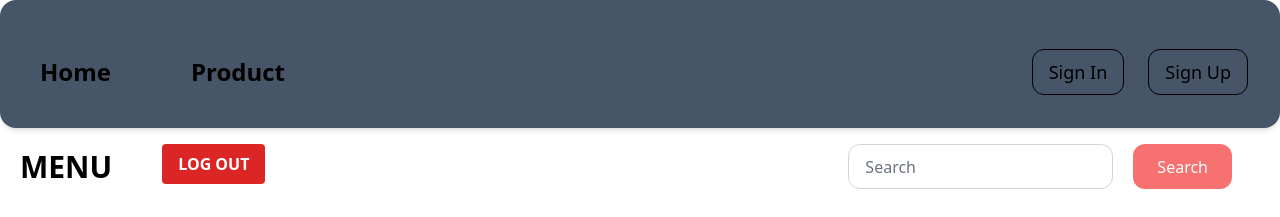
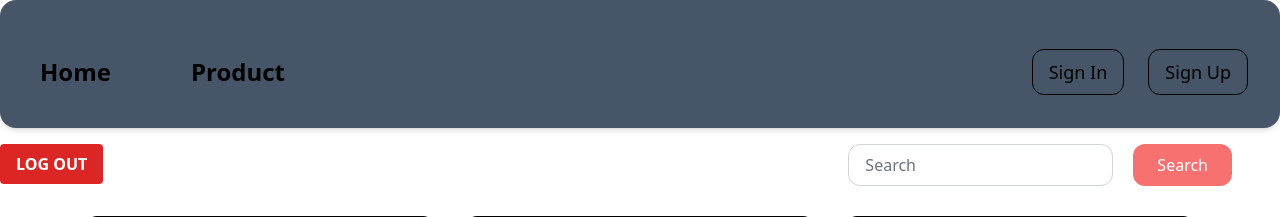
Before and after one commit to gaga-chituashvili/Final_Project_PY, a Django app: page /products/ in a window 1280 px wide. Shown: the top 217 px of the page. Run offline with Django 5.2, Linux system fonts and the light colour scheme; a user stored in the database is signed in; data comes from the database, SQL or seed files in the repository; style sheets or scripts are compiled from the project's sources; some libraries are stand-ins or nearby versions.

Commit message:
add_style

```diff
--- a/templates/base.html
+++ b/templates/base.html
@@ -4,7 +4,7 @@
   <head>
     <meta charset="UTF-8" />
     <meta name="viewport" content="width=viewport, initial-scale=1.0" />
-    <title>Document</title>
+    <title>GeoRestaurant</title>
     <link rel="stylesheet" href="{% static 'css/reset.css' %}">
     <link rel="stylesheet" href="{% static 'css/style.css' %}">
     <link href="https://cdn.jsdelivr.net/npm/tailwindcss@2.0.3/dist/tailwind.min.css" rel="stylesheet">
--- a/templates/product.html
+++ b/templates/product.html
@@ -2,15 +2,12 @@
  {% block content %}
  <section class="flex flex-col gap-y-[30px] mt-36">
     <section class="flex justify-between">
-      <article class="flex gap-x-[50px]">
-        <h2 class="text-[30px] font-bold ml-[20px]">MENU</h2>
         <form method="POST" action="{% url "users:logout" %}">
           {% csrf_token %}
-          <button type="submit" class="bg-red-600 hover:bg-red-700 text-white font-semibold py-2 px-4 rounded">
+          <button type="submit" class="bg-red-600 hover:bg-red-700 text-white font-semibold py-2 px-4 rounded ">
             LOG OUT
           </button>
         </form>
-      </article>
         <form class="mr-12 flex gap-x-5" method="get">
             <input
               class="rounded-xl py-2 px-4 border border-gray-300 focus:outline-none focus:ring-2 focus:ring-red-500 transition-all duration-300 ease-in-out"
```
